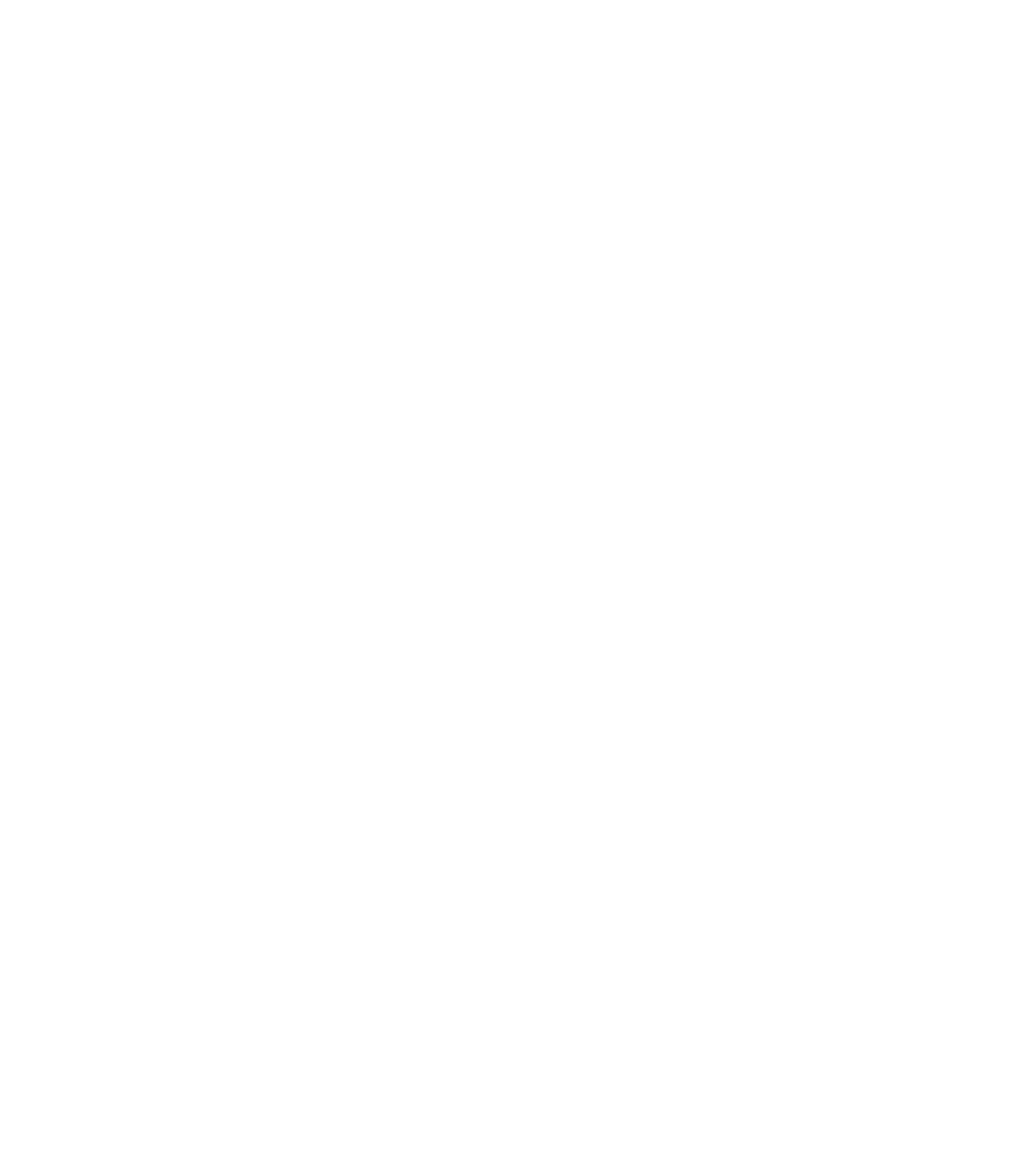
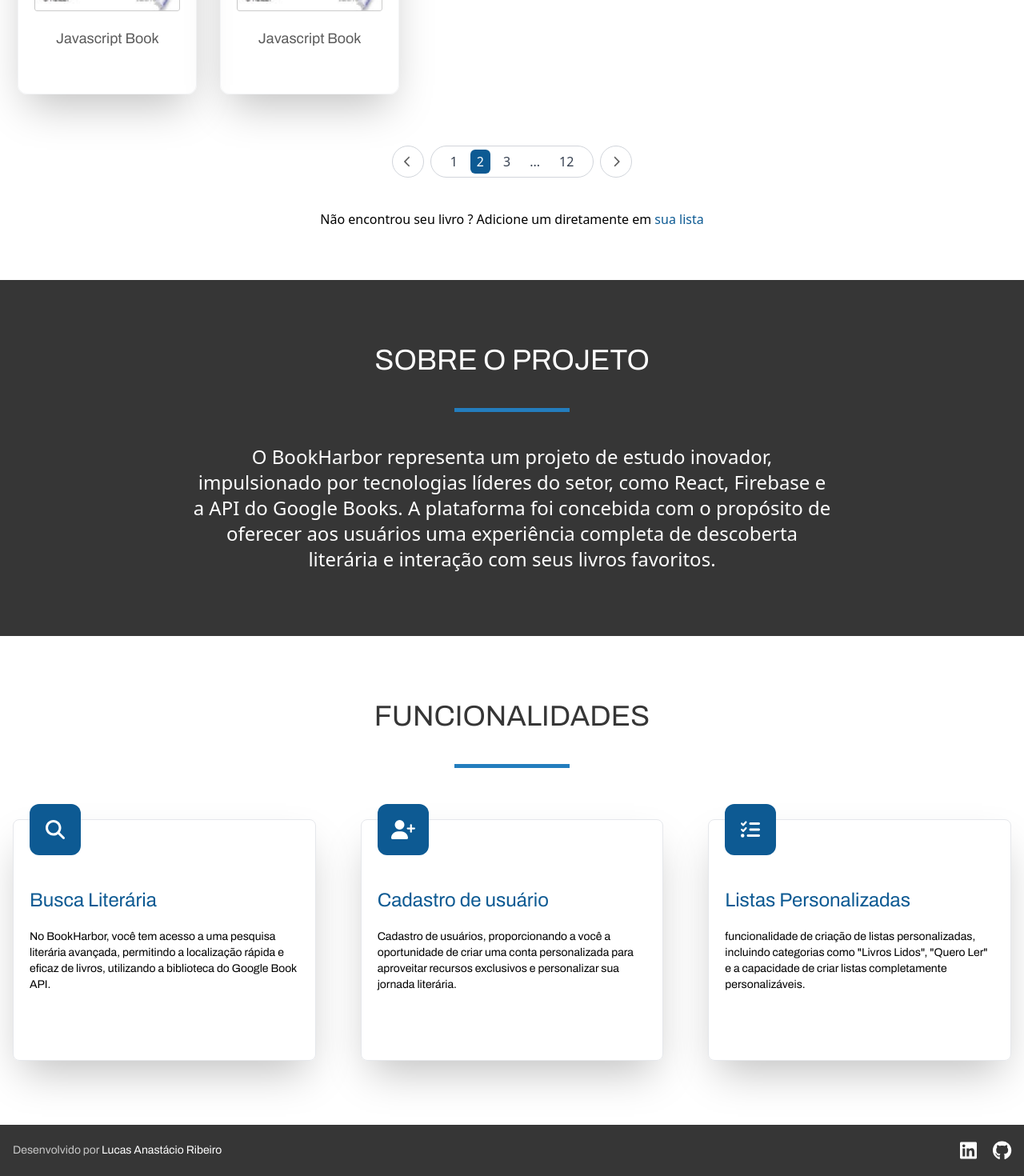
Before and after one commit to lucasar2303/bookHarbor, a React (Vite) app: page / in a window 1280 px wide. Shown: the part 1742-3212 px from the top of the page at 80% size. Before the commit the page ends 1700 px from the top, so only its background shows below. Built offline with nearby package versions, Linux system fonts and the light colour scheme.

Commit message:
Pagination+About section+Function section+Footer

```diff
--- a/package.json
+++ b/package.json
@@ -11,6 +11,7 @@
   },
   "dependencies": {
     "@fortawesome/fontawesome-svg-core": "^6.4.2",
+    "@fortawesome/free-brands-svg-icons": "^6.4.2",
     "@fortawesome/free-solid-svg-icons": "^6.4.2",
     "@fortawesome/react-fontawesome": "^0.2.0",
     "react": "^18.2.0",
--- a/src/App.tsx
+++ b/src/App.tsx
@@ -2,13 +2,64 @@
 import Menu from './components/Pages/Menu.tsx';
 import Home from './components/Pages/Home.tsx';
 import BookFinderZone from './components/Pages/BookFinderZone.tsx';
+import { FontAwesomeIcon } from '@fortawesome/react-fontawesome';
+import { faSearch, faUserPlus, faListCheck } from '@fortawesome/free-solid-svg-icons';
+import { faLinkedin, faGithub } from '@fortawesome/free-brands-svg-icons';
 
 function App() {
   return (
     <div>
+
       <Menu/>
       <Home/>
       <BookFinderZone/>
+      {/*  About Section  */}
+      <div className='w-full bg-black-principal py-20 mt-16'>
+        <div className="max-w-7xl m-auto px-4 flex items-center flex-col">
+          <h2 className="text-2xl md:text-4xl font-archivo font-bold text-white text-center uppercase">Sobre o projeto</h2>
+          <hr className="w-36 mt-10 border-blue-secondary border-b-4 mb-10"></hr>
+          <p className="text-white text-md md:text-2xl px-5 md:px-32 lg:px-56 text-center leading-loose">O BookHarbor representa um projeto de estudo inovador, impulsionado por tecnologias líderes do setor, como React, Firebase e a API do Google Books. A plataforma foi concebida com o propósito de oferecer aos usuários uma experiência completa de descoberta literária e interação com seus livros favoritos.</p>
+        </div>
+      </div>
+
+      {/*  Functions information Section  */}
+      <div className='w-full bg-white py-20'>
+        <div className="max-w-7xl m-auto px-4 flex items-center flex-col">
+          <h2 className="text-2xl md:text-4xl font-archivo font-bold text-black-principal text-center uppercase">Funcionalidades</h2>
+          <hr className="w-36 mt-10 border-blue-secondary border-b-4 mb-16"></hr>
+          <div className="flex justify-between w-full items-center gap-14 md:flex-row flex-col">
+
+            <div className="shadow-2xl border border-gray-200 flex-1 p-5 max-w-sm rounded-lg hover:-translate-y-3 duration-300">
+              <div className='p-8 rounded-xl bg-blue-principal w-1 h-1 flex items-center justify-center -translate-y-10'><FontAwesomeIcon icon={faSearch} size="xl" className='text-white'/></div>
+              <h3 className="text-2xl text-blue-principal font-bold font-archivo">Busca Literária</h3>
+              <p className='text-sm md:text-md font-archivo mt-5 h-36'>No BookHarbor, você tem acesso a uma pesquisa literária avançada, permitindo a localização rápida e eficaz de livros, utilizando a biblioteca do Google Book API.</p>
+            </div>
+            <div className="shadow-2xl border border-gray-200 flex-1 p-5 max-w-sm rounded-lg hover:-translate-y-3 duration-300">
+              <div className='p-8 rounded-xl bg-blue-principal w-1 h-1 flex items-center justify-center  -translate-y-10'><FontAwesomeIcon icon={faUserPlus} size="xl" className='text-white'/></div>
+              <h3 className="text-2xl text-blue-principal font-bold font-archivo">Cadastro de usuário</h3>
+              <p className='text-sm md:text-md font-archivo mt-5 h-36'>Cadastro de usuários, proporcionando a você a oportunidade de criar uma conta personalizada para aproveitar recursos exclusivos e personalizar sua jornada literária.</p>
+            </div>
+            <div className="shadow-2xl border border-gray-200 flex-1 p-5 max-w-sm rounded-lg hover:-translate-y-3 duration-300">
+              <div className='p-8 rounded-xl bg-blue-principal w-1 h-1 flex items-center justify-center  -translate-y-10'><FontAwesomeIcon icon={faListCheck} size="xl" className='text-white'/></div>
+              <h3 className="text-2xl text-blue-principal font-bold font-archivo">Listas Personalizadas</h3>
+              <p className='text-sm md:text-md font-archivo mt-5 h-36'>funcionalidade de criação de listas personalizadas, incluindo categorias como "Livros Lidos", "Quero Ler" e a capacidade de criar listas completamente personalizáveis.</p>
+            </div>
+
+          </div>
+        </div>
+      </div>
+
+      {/* Footer */}
+      <footer className="w-full bg-black-principal py-5">
+        <div className="max-w-7xl m-auto px-4 flex justify-between items-center flex-col-reverse md:flex-row">
+          <p className="font-archivo text-sm text-gray-principal text-center  border-t-2 border-black-secondary pt-4 mt-4 md:border-none md:pt-0 md:mt-0">Desenvolvido por <span className='text-white font-archivo'>Lucas Anastácio Ribeiro</span></p>
+          <div className="flex gap-5"><a href='https://www.linkedin.com/in/lucas-anastacio/' target='_blank'><FontAwesomeIcon icon={faLinkedin} size="xl" className='text-white'/></a><a href='https://github.com/lucasar2303' target='_blank'><FontAwesomeIcon icon={faGithub} size="xl" className='text-white'/></a></div>
+        </div>
+
+
+      </footer>
+
+
     </div>
   );
 }
--- a/src/components/Pages/BookFinderZone.tsx
+++ b/src/components/Pages/BookFinderZone.tsx
@@ -3,19 +3,23 @@
 import BookCard from '../Ui/BookCard.tsx';
 import { FontAwesomeIcon } from '@fortawesome/react-fontawesome';
 import { faXmark } from '@fortawesome/free-solid-svg-icons';
+import BookPagination from '../Ui/BookPagination.tsx';
 
 function BookFinderZone(){
 
     return(
-        <div className="max-w-7xl m-auto px-4 mb-60 mt-20 md:mt-0">
+        <div className="max-w-7xl m-auto px-4 mt-20 md:mt-0">
             <BookFilter />
             <hr className="my-4 md:my-8 border-t border-gray-principal" />
+
             <div className="flex justify-between w-full items-center mb-10">
                 <button className="flex gap-2 items-center rounded shadow-white hover:-translate-y-1 transition-all duration-300"><span className='text-black-secondary'>Limpar filtros</span> <FontAwesomeIcon icon={faXmark} className='text-blue-secondary text-xl' /></button>
                 <span className='text-black-secondary'>285 Resultados</span>
             </div>
-            <div className='grid grid-cols-1 md:grid-cols-3 lg:grid-cols-5 gap-4 justify-between w-full'>
 
+            <div className='grid grid-cols-1 md:grid-cols-3 lg:grid-cols-5 gap-4 justify-items-center w-full mb-16'>
+                <BookCard />
+                <BookCard />
                 <BookCard />
                 <BookCard />
                 <BookCard />
@@ -23,6 +27,11 @@
                 <BookCard />
             </div>
 
+
+            <BookPagination />
+
+            <p className='w-full text-center mt-10'>Não encontrou seu livro ? Adicione um diretamente em <a className='text-blue-principal hover:text-blue-secondary cursor-pointer'>sua lista</a></p>
+
         </div>
     );
 }
--- a/src/components/Ui/BookCard.tsx
+++ b/src/components/Ui/BookCard.tsx
@@ -1,7 +1,7 @@
 import 'tailwindcss/tailwind.css';
 import { FontAwesomeIcon } from '@fortawesome/react-fontawesome';
 import { faTrash, faList, faCheck, faStar, faPlus } from '@fortawesome/free-solid-svg-icons';
-import React, { useState, useRef, useEffect } from 'react';
+import { useState } from 'react';
 import imgBook from '../../assets/imgs/imgBookExample.png';
 
 function BookCard(){
@@ -18,7 +18,7 @@
 
     return(
 
-        <div className="perspective-container h-96 w-56 cursor-pointer" onMouseEnter={handleMouseEnter} onMouseLeave={handleMouseLeave}>
+        <div className="perspective-container h-96 w-56" onMouseEnter={handleMouseEnter} onMouseLeave={handleMouseLeave}>
             <div className={`card h-full w-full duration-1000 ${isFlipped ? 'do-flip' : ''}`}>
                 <div className="front absolute w-full h-full shadow-2xl border p-5 border-gray-100 rounded-xl backface-hidden">
                     <img src={imgBook} alt="Image Book" className="w-full mb-5" />
@@ -26,28 +26,27 @@
                 </div>
                 <div className="back absolute w-full h-full shadow-2xl border p-5 flex flex-col justify-between border-gray-100 rounded-xl backface-hidden rotate-y-180">
                     <div className=''>
-                    <h3 className="font-bold font-archivo text-xl border-b-2 text-black-principal border-black-secondary pb-3 mb-3" id='nameBook'>Javascript</h3>
-                    <p className="font-archivo text-md text-black-secondary mb-2" id='descriptionBook'>O Guia Definitivo</p>
-                    <p className="font-archivo text-sm text-black-secondary" id='descriptionBook'>Editora: Helder Guimarães Aragão</p>
-                    <p className="font-archivo text-sm text-black-secondary" id='descriptionBook'>Publicado: 01/06/2013</p>
-                    <p className="font-archivo text-sm text-black-secondary" id='descriptionBook'>Número de páginas: 309</p>
+                        <h3 className="font-bold font-archivo text-xl border-b-2 text-black-principal border-black-secondary pb-3 mb-3" id='nameBook'>Javascript</h3>
+                        <p className="font-archivo text-md text-black-secondary mb-2" id='descriptionBook'>O Guia Definitivo</p>
+                        <p className="font-archivo text-sm text-black-secondary" id='descriptionBook'>Editora: Helder Guimarães Aragão</p>
+                        <p className="font-archivo text-sm text-black-secondary" id='descriptionBook'>Publicado: 01/06/2013</p>
+                        <p className="font-archivo text-sm text-black-secondary" id='descriptionBook'>Número de páginas: 309</p>
                     </div>
                     <div className="">
                         <div className="flex justify-between mb-2 gap-2">
-                            <button className=' shadow-xl rounded-sm bg-white p-2 flex-auto border border-gray-100 hover:text-blue-principal hover:-translate-y-1 duration-300'><FontAwesomeIcon icon={faList} size="lg" /></button>
-                            <button className=' shadow-xl rounded-sm bg-white p-2 flex-auto border border-gray-100 hover:text-blue-principal hover:-translate-y-1 duration-300'><FontAwesomeIcon icon={faCheck} size="lg" /></button>
-                            <button className=' shadow-xl rounded-sm bg-white p-2 flex-auto border border-gray-100 hover:text-blue-principal hover:-translate-y-1 duration-300'><FontAwesomeIcon icon={faStar} size="sm" /></button>
-                            <button className=' shadow-xl rounded-sm bg-white p-2 flex-auto border border-gray-100 hover:text-blue-principal hover:-translate-y-1 duration-300'><FontAwesomeIcon icon={faPlus} size="lg" /></button>
+                            <button className=' shadow-xl rounded-sm bg-white p-2 flex-auto border border-gray-100 hover:opacity-40 hover:-translate-y-1 duration-300'><FontAwesomeIcon icon={faList} size="lg" /></button>
+                            <button className=' shadow-xl rounded-sm bg-white p-2 flex-auto border border-gray-100 hover:opacity-40 hover:-translate-y-1 duration-300'><FontAwesomeIcon icon={faCheck} size="lg" /></button>
+                            <button className=' shadow-xl rounded-sm bg-white p-2 flex-auto border border-gray-100 hover:opacity-40 hover:-translate-y-1 duration-300'><FontAwesomeIcon icon={faStar} size="sm" /></button>
+                            <button className=' shadow-xl rounded-sm bg-white p-2 flex-auto border border-gray-100 hover:opacity-40 hover:-translate-y-1 duration-300'><FontAwesomeIcon icon={faPlus} size="lg" /></button>
                         </div>
                         <div className="flex justify-between gap-2">
                             <button className=' shadow-xl rounded-sm bg-black-principal text-white font-archivo p-2 flex-auto hover:opacity-80 duration-300'>Ver mais</button>
-                            <button className=' shadow-xl rounded-sm bg-red bg-red-principal p-2 px-4 hover:opacity-80 duration-300'><FontAwesomeIcon icon={faTrash} size="xl" className='text-white'/></button>
+                            <button className='hidden shadow-xl rounded-sm bg-red bg-red-principal p-2 px-4 hover:opacity-80 duration-300'><FontAwesomeIcon icon={faTrash} size="xl" className='text-white'/></button>
                         </div>
                     </div>
                 </div>
             </div>
         </div>
-
     );
 }
 
--- a/src/components/Ui/BookFilter.tsx
+++ b/src/components/Ui/BookFilter.tsx
@@ -1,7 +1,7 @@
 import 'tailwindcss/tailwind.css';
 import { FontAwesomeIcon } from '@fortawesome/react-fontawesome';
 import { faSearch } from '@fortawesome/free-solid-svg-icons';
-import React, { useState, useRef, useEffect } from 'react';
+import { useState, useRef, useEffect } from 'react';
 import { BiChevronDown } from "react-icons/bi";
 
 
--- /dev/null
+++ b/src/components/Ui/BookPagination.tsx
@@ -0,0 +1,30 @@
+import 'tailwindcss/tailwind.css';
+import { FontAwesomeIcon } from '@fortawesome/react-fontawesome';
+import { faChevronLeft } from '@fortawesome/free-solid-svg-icons';
+import { faChevronRight } from '@fortawesome/free-solid-svg-icons';
+
+
+
+function BookPagination(){
+    return(
+        <div className="flex items-center justify-center gap-2">
+                <a href="#" className=" bg-white text-black-secondary rounded-full hover:bg-gray-200 w-10 h-10 flex justify-center items-center border border-gray-300">
+                    <FontAwesomeIcon icon={faChevronLeft} size="sm" />
+                </a>
+
+                <div className="rounded-full border border-gray-300 h-10 flex gap-1 md:gap-2 px-2 md:px-4">
+                    <a href="#" className="px-2 my-1 bg-white text-gray-700 rounded-md flex items-center hover:bg-gray-200">1</a>
+                    <a href="#" className="px-2 my-1 bg-blue-principal text-white rounded-md flex items-center hover:bg-blue-secondary">2</a>
+                    <a href="#" className="px-2 my-1 bg-white text-gray-700 rounded-md flex items-center hover:bg-gray-200">3</a>
+                    <span className="px-2 my-1 bg-white text-gray-700 rounded-md flex items-center ">...</span>
+                    <a href="#" className="px-2 my-1 bg-white text-gray-700 rounded-md flex items-center hover:bg-gray-200">12</a>
+                </div>
+
+                <a href="#" className=" bg-white text-black-secondary rounded-full hover:bg-gray-200 w-10 h-10 flex justify-center items-center border border-gray-300">
+                    <FontAwesomeIcon icon={faChevronRight} size="sm" />
+                </a>
+        </div>
+    );
+}
+
+export default BookPagination;
```
Also changed, not shown: 1 other file (tests, documents, lock files or other folders).
